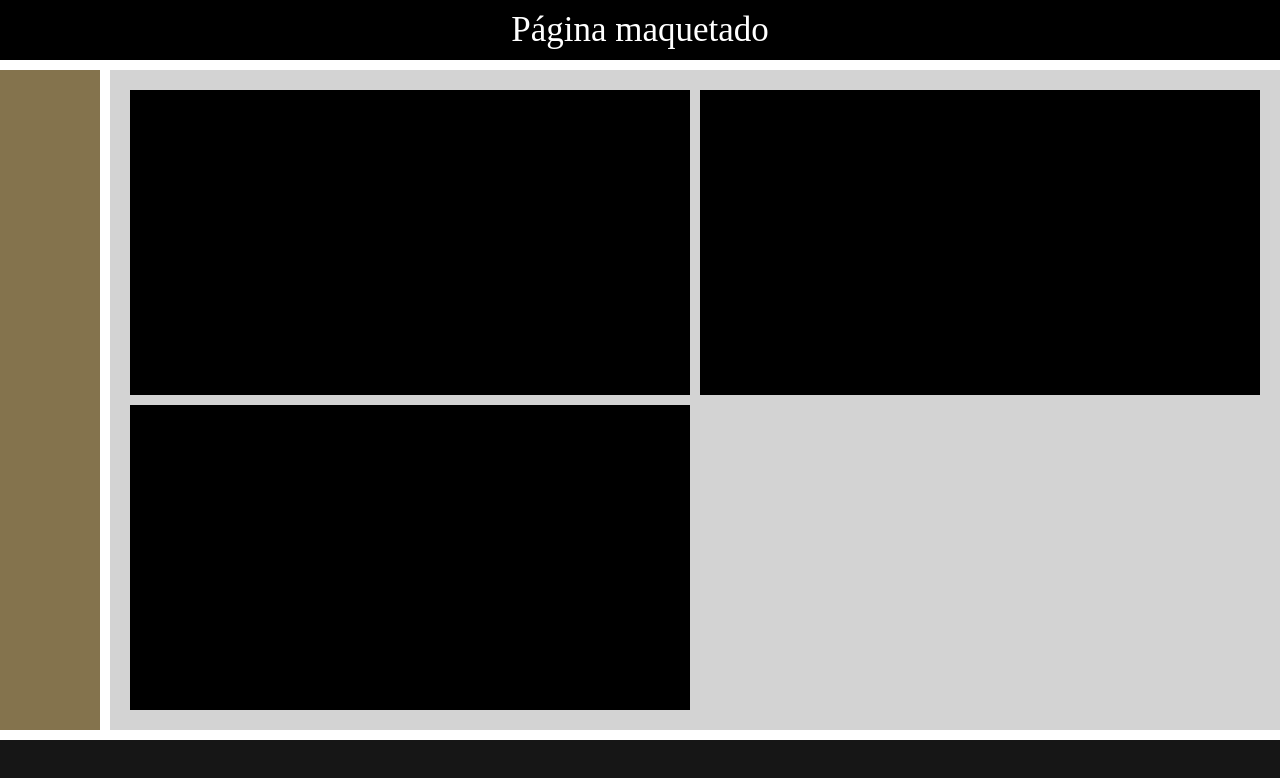
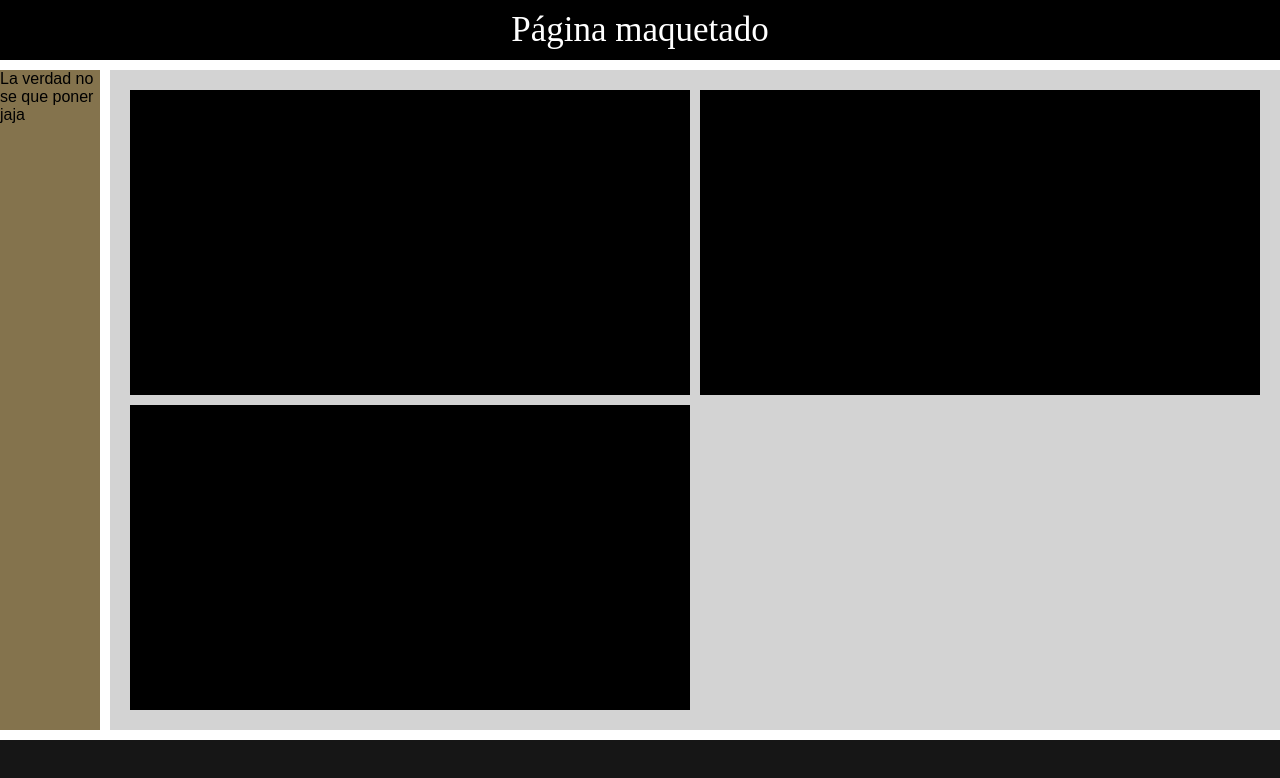
Before and after one commit to LuisMtz-24/LDMPRepo, a plain HTML site: page index.html in a window 1280 px wide. Drawn offline with Linux system fonts and the light colour scheme.

Commit message:
Cambio de texto simple

```diff
--- a/index.html
+++ b/index.html
@@ -13,7 +13,7 @@
 
     <main id="principal">
         <aside id="barra-lateral">
-
+            <p>La verdad no se que poner jaja</p>
         </aside>
 
         <section id="contenido">
```
